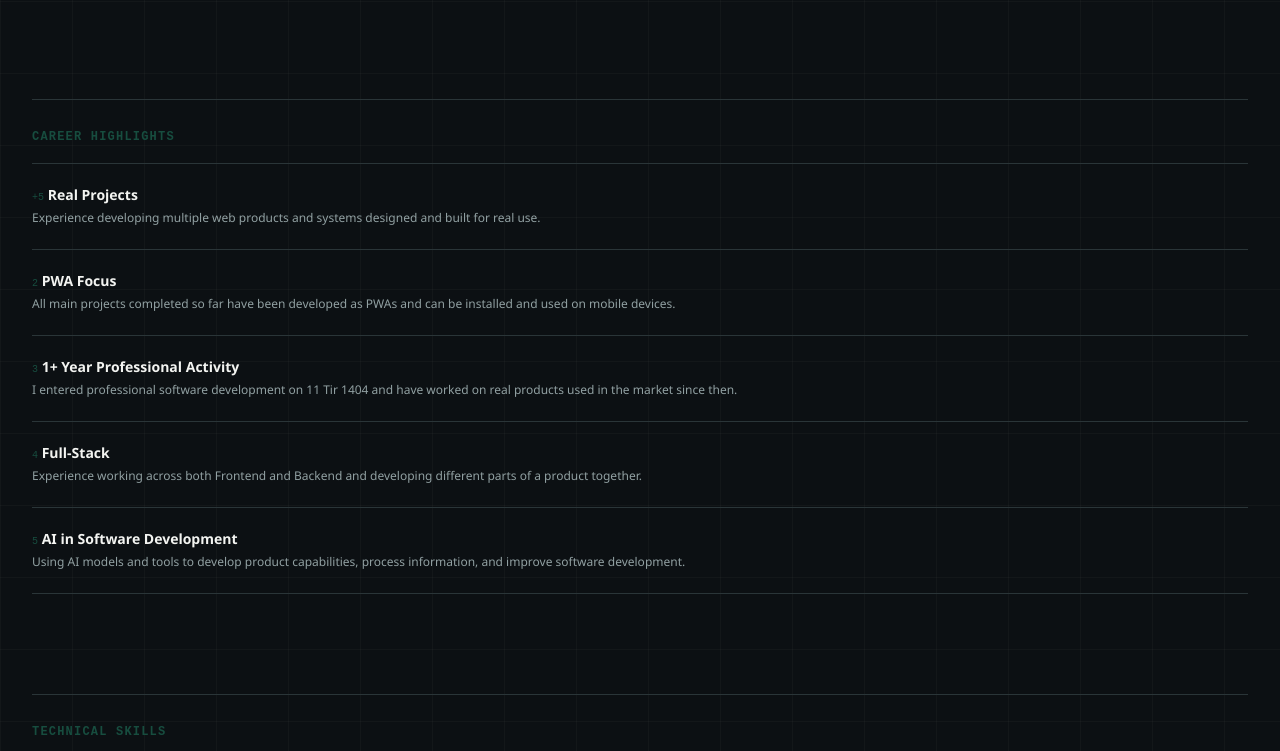
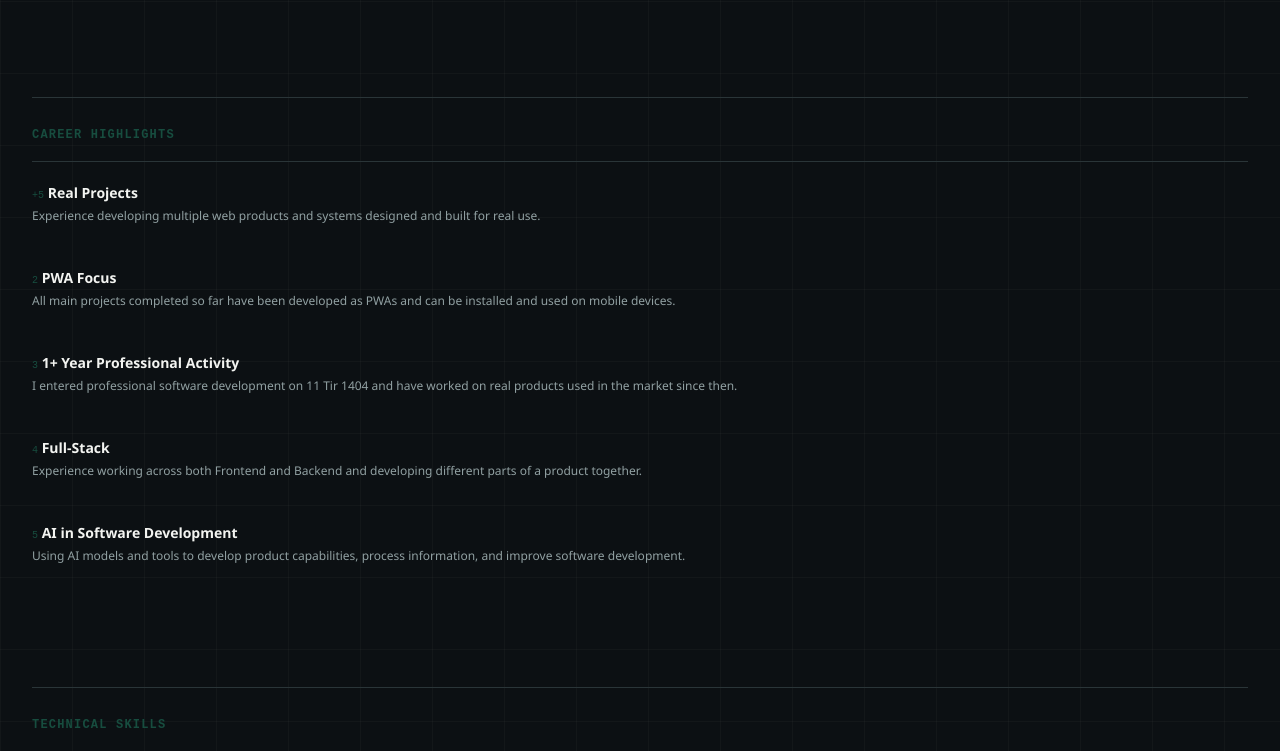
Before and after one commit to amirhossein-shojaei/mysite, a React (Vite) app: page /mysite/resume in a window 1280 px wide. Shown: the part 2735-3486 px from the top of the page. Built offline with nearby package versions, Linux system fonts and the light colour scheme.

Commit message:
feat: localize resume skill/expertise titles, remove item divider lines, localize full-stack terms, clean home hero contact row

```diff
--- a/src/Pages/Home/Home.tsx
+++ b/src/Pages/Home/Home.tsx
@@ -91,12 +91,6 @@ export function Home() {
               {text("Contact Me")}
             </Button>
             <ResumeDropdown text={text} />
-          </div>
-          <div className="social-row">
-            <span>{text("Find me at")}</span>
-            <a href={`mailto:${profile.email}`}>{text("Email")} ↗</a>
-            <span>{profile.github}</span>
-            <span>{profile.linkedin}</span>
           </div>
         </div>
         <div className="hero-aside">
--- a/src/Pages/Resume/Resume.tsx
+++ b/src/Pages/Resume/Resume.tsx
@@ -152,7 +152,7 @@ export function Resume() {
         <div className="skills-grid">
           <article className="skill-group">
             <div className="skill-heading">
-              <h2>{language === "fa" ? "ابزارهای توسعه" : "Developer Tools"}</h2>
+              <h2>{txt(resume.tools.note)}</h2>
             </div>
             <div className="skill-list">
               {resume.tools.skills.split(" · ").map((skill) => (
--- a/src/data/about.ts
+++ b/src/data/about.ts
@@ -200,7 +200,7 @@ export const about: AboutData = {
         },
         description: {
           en: "Focusing on Full-Stack development, PWA, and AI-based solutions, and continuing the journey of learning and building real products.",
-          fa: "تمرکز بر توسعه Full-Stack، PWA و راهکارهای مبتنی بر هوش مصنوعی و ادامه‌ی مسیر یادگیری و ساخت محصولات واقعی.",
+          fa: "تمرکز بر توسعه فول‌استک، PWA و راهکارهای مبتنی بر هوش مصنوعی و ادامه‌ی مسیر یادگیری و ساخت محصولات واقعی.",
         },
       },
     ],
--- a/src/data/experience.ts
+++ b/src/data/experience.ts
@@ -49,7 +49,7 @@ export const experience: ExperienceData = {
     },
     {
       en: "Today, as a Full-Stack Developer, I work on real products; from designing and implementing user interfaces and APIs to databases, server deployment, and using AI tools to build faster and smarter solutions.",
-      fa: "امروز به‌عنوان یک Full-Stack Developer روی توسعه محصولات واقعی کار می‌کنم؛ از طراحی و پیاده‌سازی رابط کاربری و API گرفته تا دیتابیس، استقرار روی سرور و استفاده از ابزارهای هوش مصنوعی برای ساخت راهکارهای سریع‌تر و هوشمندتر.",
+      fa: "امروز به‌عنوان یک توسعه‌دهنده فول‌استک روی توسعه محصولات واقعی کار می‌کنم؛ از طراحی و پیاده‌سازی رابط کاربری و API گرفته تا دیتابیس، استقرار روی سرور و استفاده از ابزارهای هوش مصنوعی برای ساخت راهکارهای سریع‌تر و هوشمندتر.",
     },
     {
       en: "During this time, I have worked on 5 real projects, all developed as PWAs and installable on mobile.",
@@ -69,7 +69,7 @@ export const experience: ExperienceData = {
       },
       role: {
         en: "Full-Stack Developer",
-        fa: "توسعه‌دهنده Full-Stack",
+        fa: "توسعه‌دهنده فول‌استک",
       },
       paragraphs: [
         {
--- a/src/data/resume.ts
+++ b/src/data/resume.ts
@@ -28,7 +28,7 @@ export const resume = {
     eyebrow: { en: "RESUME", fa: "رزومه" },
     title: {
       en: "Full-Stack Developer focused on building real web products, PWAs, and AI integrations.",
-      fa: "توسعه‌دهنده Full-Stack با تمرکز بر ساخت محصولات وب واقعی، PWA و یکپارچه‌سازی هوش مصنوعی.",
+      fa: "توسعه‌دهنده فول‌استک با تمرکز بر ساخت محصولات وب واقعی، PWA و یکپارچه‌سازی هوش مصنوعی.",
     },
     subtitle: {
       en: "A concise overview of my professional path, project experience, technical skills, and areas of expertise; from interface and Backend development to Database, Deployment, and intelligent capabilities.",
@@ -41,7 +41,7 @@ export const resume = {
     paragraphs: [
       {
         en: "A Full-Stack Developer focused on designing and developing practical web products that can be used in real environments.",
-        fa: "توسعه‌دهنده Full-Stack با تمرکز بر طراحی و توسعه محصولات وب کاربردی و قابل استفاده در محیط واقعی.",
+        fa: "توسعه‌دهنده فول‌استک با تمرکز بر طراحی و توسعه محصولات وب کاربردی و قابل استفاده در محیط واقعی.",
       },
       {
         en: "My path in programming began about four years ago and, after years of learning and practice, I started my professional software development activity on 11 Tir 1404.",
@@ -67,7 +67,7 @@ export const resume = {
       {
         title: { en: "Professional Software Development", fa: "توسعه نرم‌افزار حرفه‌ای" },
         company: { en: "Edge Runners", fa: "دوندگان لبه علم" },
-        role: { en: "Full-Stack Developer", fa: "توسعه‌دهنده Full-Stack" },
+        role: { en: "Full-Stack Developer", fa: "توسعه‌دهنده فول‌استک" },
         date: { en: "11 Tir 1404 — Present", fa: "۱۱ تیر ۱۴۰۴ — اکنون" },
         description: [
           {
@@ -88,9 +88,9 @@ export const resume = {
         ],
       },
       {
-        title: { en: "Freelance Full-Stack Developer", fa: "توسعه‌دهنده Full-Stack فریلنسر" },
+        title: { en: "Freelance Full-Stack Developer", fa: "توسعه‌دهنده فول‌استک فریلنسر" },
         company: { en: "Independent practice", fa: "فعالیت مستقل" },
-        role: { en: "Full-Stack Developer", fa: "توسعه‌دهنده Full-Stack" },
+        role: { en: "Full-Stack Developer", fa: "توسعه‌دهنده فول‌استک" },
         date: { en: "Present", fa: "اکنون" },
         description: [
           {
@@ -190,19 +190,19 @@ export const resume = {
       { number: "+5", title: { en: "Real Projects", fa: "پروژه واقعی" }, description: { en: "Experience developing multiple web products and systems designed and built for real use.", fa: "تجربه توسعه چندین محصول و سامانه وب که برای استفاده واقعی طراحی و پیاده‌سازی شده‌اند." } },
       { number: "2", title: { en: "PWA Focus", fa: "تمرکز بر PWA" }, description: { en: "All main projects completed so far have been developed as PWAs and can be installed and used on mobile devices.", fa: "تمام پروژه‌های اصلی انجام‌شده توسط من تاکنون به‌صورت PWA توسعه داده شده‌اند و قابلیت نصب و استفاده روی دستگاه‌های موبایل را دارند." } },
       { number: "3", title: { en: "1+ Year Professional Activity", fa: "بیش از یک سال فعالیت حرفه‌ای" }, description: { en: "I entered professional software development on 11 Tir 1404 and have worked on real products used in the market since then.", fa: "از ۱۱ تیر ۱۴۰۴ وارد مسیر توسعه حرفه‌ای نرم‌افزار شده‌ام و در این مدت روی پروژه‌های واقعی و مورد استفاده بازار فعالیت کرده‌ام." } },
-      { number: "4", title: { en: "Full-Stack", fa: "Full-Stack" }, description: { en: "Experience working across both Frontend and Backend and developing different parts of a product together.", fa: "تجربه کار در هر دو لایه Frontend و Backend و توانایی توسعه بخش‌های مختلف یک محصول در کنار یکدیگر." } },
+      { number: "4", title: { en: "Full-Stack", fa: "فول‌استک" }, description: { en: "Experience working across both Frontend and Backend and developing different parts of a product together.", fa: "تجربه کار در هر دو لایه Frontend و Backend و توانایی توسعه بخش‌های مختلف یک محصول در کنار یکدیگر." } },
       { number: "5", title: { en: "AI in Software Development", fa: "AI در توسعه نرم‌افزار" }, description: { en: "Using AI models and tools to develop product capabilities, process information, and improve software development.", fa: "استفاده از مدل‌ها و ابزارهای هوش مصنوعی برای توسعه قابلیت‌های محصول، پردازش اطلاعات و بهبود فرآیند توسعه نرم‌افزار." } },
     ],
   },
   skills: {
     title: { en: "TECHNICAL SKILLS", fa: "مهارت‌های فنی" },
     groups: [
-      { title: { en: "Frontend", fa: "Frontend" }, skills: "React · Next.js · JavaScript · TypeScript · HTML · CSS · Tailwind CSS · Component-Based Development · React Query · Zustand · Responsive Web Design" },
-      { title: { en: "Backend", fa: "Backend" }, skills: "JavaScript · Node.js · Express.js · REST API · SSE · SSMS · OLAP · PM2" },
-      { title: { en: "Database", fa: "Database" }, skills: "PostgreSQL · SQL · MongoDB · Prisma · MongoDB Compass" },
-      { title: { en: "DevOps & Deployment", fa: "DevOps & Deployment" }, skills: "Docker · Docker Hub · Jenkins · PM2 · Server Deployment · ساخت و آماده‌سازی APK برای PWA" },
-      { title: { en: "Artificial Intelligence", fa: "Artificial Intelligence" }, skills: "OpenAI · Gemini · Claude · Codex · GitHub Copilot · AI Integration · AI-assisted Software Development · Flowise · n8n" },
-      { title: { en: "Machine Learning & Data", fa: "Machine Learning & Data" }, skills: "Python — پیشرفته · NumPy — پیشرفته · Pandas — پیشرفته · Python OOP — متوسط" },
+      { title: { en: "Frontend", fa: "فرانت‌اند" }, skills: "React · Next.js · JavaScript · TypeScript · HTML · CSS · Tailwind CSS · Component-Based Development · React Query · Zustand · Responsive Web Design" },
+      { title: { en: "Backend", fa: "بک‌اند" }, skills: "JavaScript · Node.js · Express.js · REST API · SSE · SSMS · OLAP · PM2" },
+      { title: { en: "Database", fa: "پایگاه داده" }, skills: "PostgreSQL · SQL · MongoDB · Prisma · MongoDB Compass" },
+      { title: { en: "DevOps & Deployment", fa: "دوآپس و استقرار" }, skills: "Docker · Docker Hub · Jenkins · PM2 · Server Deployment · ساخت و آماده‌سازی APK برای PWA" },
+      { title: { en: "Artificial Intelligence", fa: "هوش مصنوعی" }, skills: "OpenAI · Gemini · Claude · Codex · GitHub Copilot · AI Integration · AI-assisted Software Development · Flowise · n8n" },
+      { title: { en: "Machine Learning & Data", fa: "یادگیری ماشین و داده" }, skills: "Python — پیشرفته · NumPy — پیشرفته · Pandas — پیشرفته · Python OOP — متوسط" },
     ],
   },
   additional: {
@@ -212,12 +212,13 @@ export const resume = {
   },
   tools: {
     title: { en: "TOOLS", fa: "ابزارها" },
+    note: { en: "Developer Tools", fa: "ابزارهای توسعه" },
     skills: "Git · GitHub · Postman · MongoDB Compass · Docker Hub · Figma · n8n · Flowise · Crawler",
   },
   expertise: {
     title: { en: "AREAS OF EXPERTISE", fa: "حوزه‌های تخصصی" },
     items: [
-      { title: { en: "Full-Stack Web Development", fa: "Full-Stack Web Development" }, description: { en: "Developing a product from user interface to Backend, API, and Database.", fa: "توسعه محصول از رابط کاربری تا Backend، API و Database." } },
+      { title: { en: "Full-Stack Web Development", fa: "توسعه وب فول‌استک" }, description: { en: "Developing a product from user interface to Backend, API, and Database.", fa: "توسعه محصول از رابط کاربری تا Backend، API و Database." } },
       { title: { en: "Progressive Web Applications", fa: "Progressive Web Applications" }, description: { en: "Building Web Applications with installation and suitable experiences on mobile and desktop.", fa: "ساخت Web Applicationهایی با قابلیت نصب و تجربه مناسب روی موبایل و دسکتاپ." } },
       { title: { en: "AI-Powered Applications", fa: "AI-Powered Applications" }, description: { en: "Adding AI capabilities to real products and connecting AI models to software workflows.", fa: "اضافه‌کردن قابلیت‌های هوش مصنوعی به محصولات واقعی و اتصال مدل‌های AI به فرآیندهای نرم‌افزاری." } },
       { title: { en: "Backend & API Development", fa: "Backend & API Development" }, description: { en: "Designing and developing Backend services and APIs connecting Frontend, Database, and services.", fa: "طراحی و توسعه سرویس‌های Backend و API برای ارتباط میان Frontend، Database و سرویس‌های مختلف." } },
@@ -237,7 +238,7 @@ export const resume = {
   goal: {
     title: { en: "PROFESSIONAL GOAL", fa: "هدف حرفه‌ای" },
     heading: { en: "Building better products, learning more, solving more complex problems.", fa: "ساخت محصولات بهتر، یادگیری بیشتر، حل مسئله‌های پیچیده‌تر." },
-    description: { en: "As I continue my professional path, my focus is on developing modern and intelligent web products, deepening my Full-Stack knowledge, and using AI more effectively in software development.", fa: "در ادامه مسیر حرفه‌ای، تمرکز من روی توسعه محصولات وب مدرن و هوشمند، عمیق‌تر کردن دانش Full-Stack و استفاده مؤثرتر از هوش مصنوعی در فرآیند توسعه نرم‌افزار است." },
+    description: { en: "As I continue my professional path, my focus is on developing modern and intelligent web products, deepening my Full-Stack knowledge, and using AI more effectively in software development.", fa: "در ادامه مسیر حرفه‌ای، تمرکز من روی توسعه محصولات وب مدرن و هوشمند، عمیق‌تر کردن دانش فول‌استک و استفاده مؤثرتر از هوش مصنوعی در فرآیند توسعه نرم‌افزار است." },
   },
   cta: {
     heading: { en: "If you have a project to build, develop, or improve, I would be happy to discuss it.", fa: "اگر پروژه‌ای برای ساخت، توسعه یا بهبود دارید، خوشحال می‌شوم درباره آن صحبت کنیم." },
--- a/src/data/services.ts
+++ b/src/data/services.ts
@@ -13,7 +13,7 @@ const text = (en: string, fa: string): LocalizedText => ({ en, fa });
 
 export const services: Service[] = [
   {
-    title: text("Full-Stack Development", "توسعه Full-Stack"),
+    title: text("Full-Stack Development", "توسعه فول‌استک"),
     description: text(
       "Building a complete product from Frontend to Backend",
       "توسعه یک محصول کامل، از Frontend تا Backend",
--- a/src/styles/globals.css
+++ b/src/styles/globals.css
@@ -870,7 +870,6 @@ textarea {
 }
 .about-facts > div {
   padding: 21px 0;
-  border-bottom: 1px solid var(--line);
   display: grid;
   grid-template-columns: 1fr;
   gap: 4px;
@@ -1225,7 +1224,6 @@ textarea {
   padding-top: 30px;
 }
 .resume-item {
-  border-bottom: 1px solid var(--line);
   padding: 16px 0;
   display: flex;
   flex-direction: column;
```
